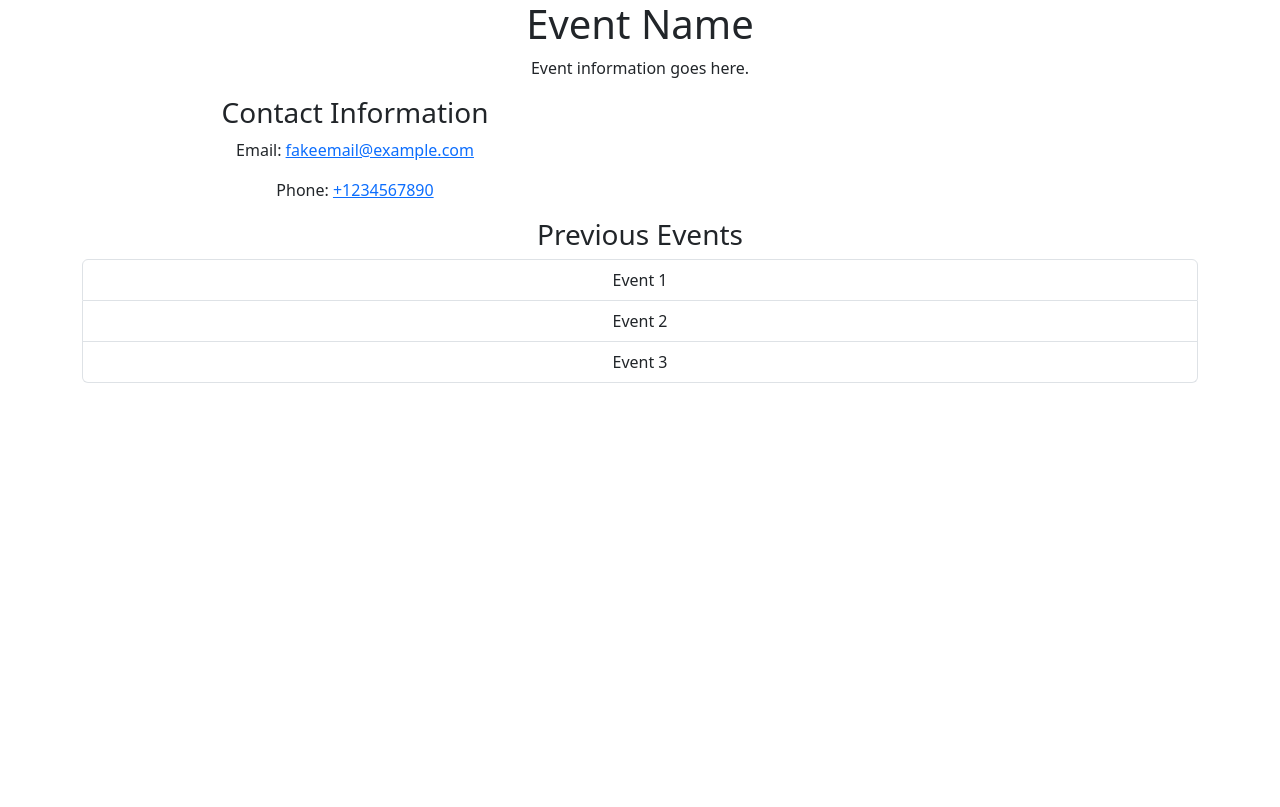
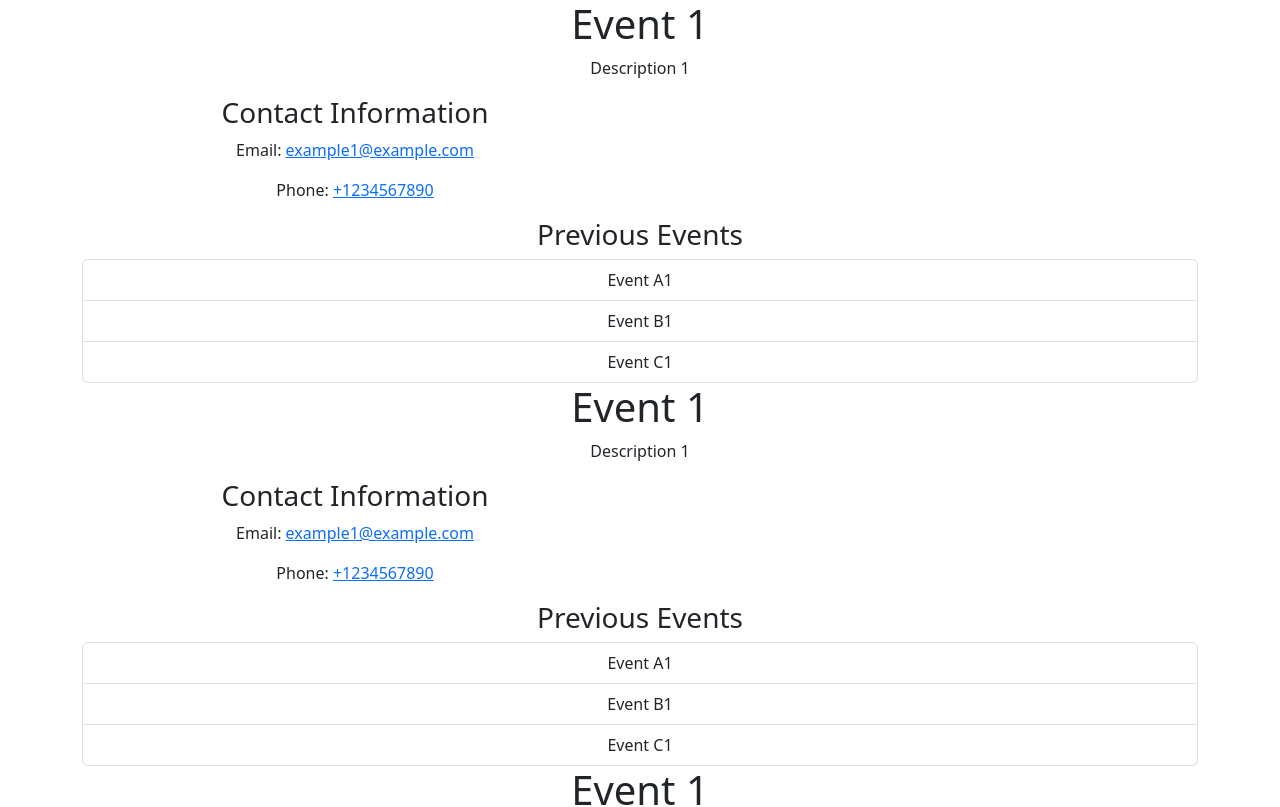
Before and after one commit to Poomon001/clubsify, a React (Create React App) app in the folder frontend/: page / in a window 1280 px wide. Shown: the top 807 px of the page. Built offline with nearby package versions, Linux system fonts and the light colour scheme.

Commit message:
club more info

```diff
--- a/frontend/src/Components/club_more_info/Event.js
+++ b/frontend/src/Components/club_more_info/Event.js
@@ -1,27 +1,105 @@
 import React from 'react';
 
-const EventPage = () => {
+const EventPage = ({ name, description, phone, email, event1, event2, event3 }) => {
   return (
     <div className="container">
-      <h1>Event Name</h1>
-      <p>Event information goes here.</p>
+      <h1>{name}</h1>
+      <p>{description}</p>
 
       <div className="row">
         <div className="col-md-6">
           <h3>Contact Information</h3>
-          <p>Email: <a href="mailto:fakeemail@example.com">fakeemail@example.com</a></p>
-          <p>Phone: <a href="tel:+1234567890">+1234567890</a></p>
+          <p>Email: <a href={email}>{email}</a></p>
+          <p>Phone: <a href={phone}>{phone}</a></p>
         </div>
       </div>
 
       <h3>Previous Events</h3>
       <ul className="list-group">
-        <li className="list-group-item">Event 1</li>
-        <li className="list-group-item">Event 2</li>
-        <li className="list-group-item">Event 3</li>
+        <li className="list-group-item">{event1}</li>
+        <li className="list-group-item">{event2}</li>
+        <li className="list-group-item">{event3}</li>
       </ul>
     </div>
   );
 };
 
-export default EventPage;
+const App = () => {
+  // Fake data
+  const fakeData = [
+    {
+      "name": "Event 1",
+      "description": "Description 1",
+      "phone": "+1234567890",
+      "email": "example1@example.com",
+      "event1": "Event A1",
+      "event2": "Event B1",
+      "event3": "Event C1",
+    },
+    {
+      "name": "Event 1",
+      "description": "Description 1",
+      "phone": "+1234567890",
+      "email": "example1@example.com",
+      "event1": "Event A1",
+      "event2": "Event B1",
+      "event3": "Event C1",
+    },
+    {
+      "name": "Event 1",
+      "description": "Description 1",
+      "phone": "+1234567890",
+      "email": "example1@example.com",
+      "event1": "Event A1",
+      "event2": "Event B1",
+      "event3": "Event C1",
+    },
+    {
+      "name": "Event 1",
+      "description": "Description 1",
+      "phone": "+1234567890",
+      "email": "example1@example.com",
+      "event1": "Event A1",
+      "event2": "Event B1",
+      "event3": "Event C1",
+    },
+    {
+      "name": "Event 1",
+      "description": "Description 1",
+      "phone": "+1234567890",
+      "email": "example1@example.com",
+      "event1": "Event A1",
+      "event2": "Event B1",
+      "event3": "Event C1",
+    },
+    {
+      "name": "Event 1",
+      "description": "Description 1",
+      "phone": "+1234567890",
+      "email": "example1@example.com",
+      "event1": "Event A1",
+      "event2": "Event B1",
+      "event3": "Event C1",
+    },
+    {
+      "name": "Event 1",
+      "description": "Description 1",
+      "phone": "+1234567890",
+      "email": "example1@example.com",
+      "event1": "Event A1",
+      "event2": "Event B1",
+      "event3": "Event C1",
+    }
+    // Add more fake data sets here...
+  ];
+
+  return (
+    <div>
+      {fakeData.map((data, index) => (
+        <EventPage key={index} {...data} />
+      ))}
+    </div>
+  );
+};
+
+export default App;
```
